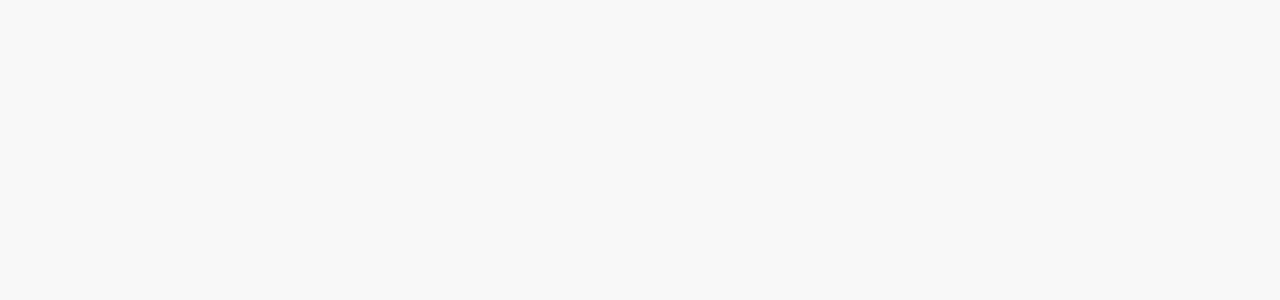
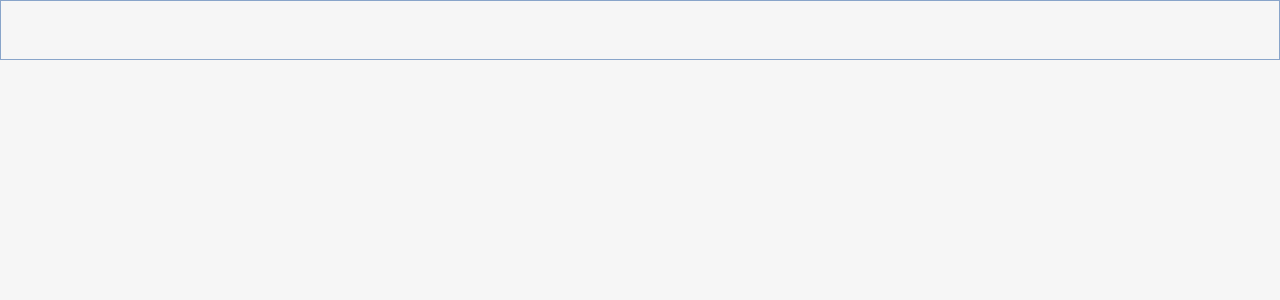
Before and after one commit to SreelakshmiKSudheer/JobHub, a React (Vite) app in the folder frontend/: page / in a window 1280 px wide. Shown: the top 300 px of the page. Built offline with nearby package versions, Linux system fonts and the light colour scheme.

Commit message:
create Header component

```diff
--- a/frontend/src/components/organisms/Header/Header.tsx
+++ b/frontend/src/components/organisms/Header/Header.tsx
@@ -1,9 +1,45 @@
 import React from 'react'
+import type { HeaderProps } from '../../../types/header.types'
 
-const Header = () => {
+const Header = ({ left, center, right }: HeaderProps) => {
   return (
-    <header className="">
-
+    <header className="w-full py-2 px-10 h-15 bg-bg border border-b border-primary/50">
+      {
+      left && !center && !right &&
+        <div className="flex items-center justify-start h-full">
+          <div className="flex-shrink-0 gap-5">
+            {left}
+          </div>
+        </div>
+      }
+      {
+      !left && center && !right &&
+        <div className="flex items-center justify-center h-full">
+          <div className="flex-shrink-0">
+            {center}
+          </div>
+        </div>
+      }
+      {
+      !left && !center && right &&
+        <div className="flex items-center justify-center h-full">
+          <div className="flex-shrink-0">
+            {right}
+          </div>
+        </div>
+      }
+      {left && right &&
+       <div className="flex items-center justify-between h-full">
+        <div className="flex-shrink-0">
+          {left}
+        </div>
+        <div className="flex-shrink-0">
+          {center}
+        </div>
+        <div className="flex-shrink-0">
+          {right}
+        </div>
+      </div>}
     </header>
   )
 }
--- /dev/null
+++ b/frontend/src/types/header.types.ts
@@ -0,0 +1,5 @@
+export type HeaderProps = {
+    left?: React.ReactNode
+    center?: React.ReactNode
+    right?: React.ReactNode
+}
```
